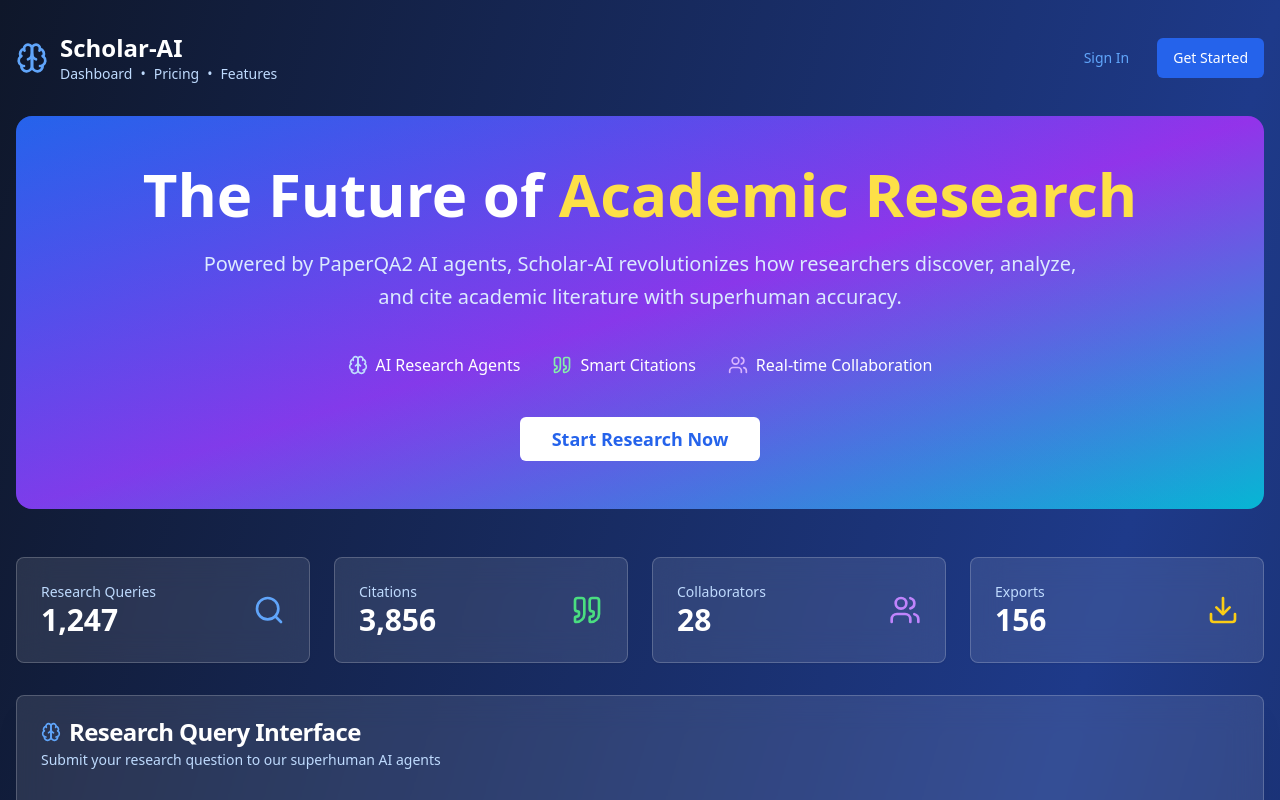
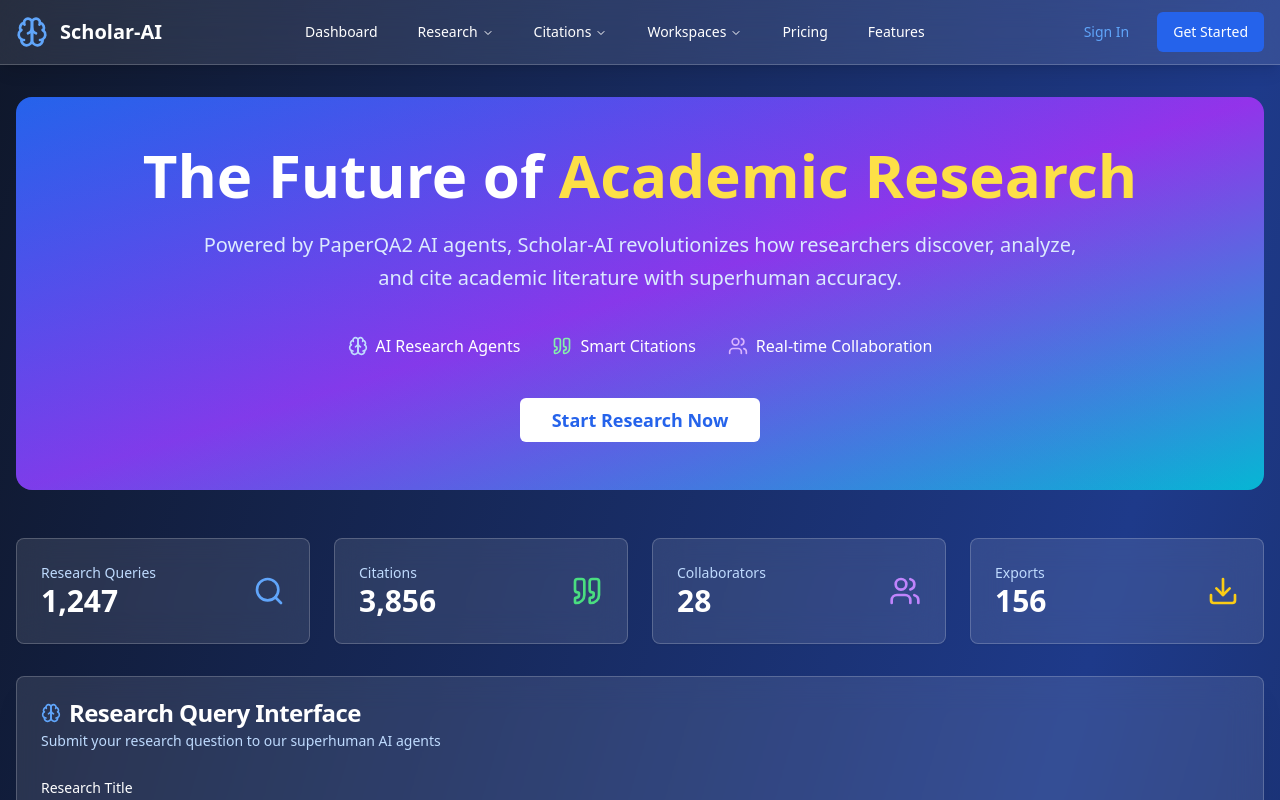
Before and after one commit to Boyov69/research-ai-forge, a React (Vite) app: page / in a window 1280 px wide. Shown: the top 800 px of the page. Built offline with nearby package versions, Linux system fonts and the light colour scheme.

Commit message:
Refactor: Implement navigation bar with accordion
Implement a glassmorphic navigation bar above the hero section, using an accordion layout instead of dropdowns. Ensure correct linking and smooth transitions between pages.

```diff
--- a/src/components/Dashboard.tsx
+++ b/src/components/Dashboard.tsx
@@ -1,3 +1,4 @@
+
 import { useState } from 'react';
 import { Card, CardContent, CardDescription, CardHeader, CardTitle } from '@/components/ui/card';
 import { Button } from '@/components/ui/button';
@@ -12,6 +13,7 @@ import { PricingSection } from './dashboard/PricingSection';
 import { ResearchInterface } from './dashboard/ResearchInterface';
 import { CitationManager } from './dashboard/CitationManager';
 import { WorkspaceList } from './dashboard/WorkspaceList';
+import { MainNavigation } from './navigation/MainNavigation';
 
 export const Dashboard = () => {
   const [citationOpen, setCitationOpen] = useState(false);
@@ -42,40 +44,17 @@ export const Dashboard = () => {
   }];
 
   const handleQuerySubmit = () => {
-    // Handle query submission
     console.log('Query submitted');
   };
 
   return (
     <div className="min-h-screen bg-gradient-to-br from-slate-900 via-blue-900 to-slate-900">
+      {/* Main Navigation */}
+      <MainNavigation />
+
       <div className="container mx-auto px-4 py-8">
-        {/* Header */}
-        <div className="flex items-center justify-between mb-8">
-          <div className="flex items-center gap-3">
-            <Brain className="h-8 w-8 text-blue-400" />
-            <div>
-              <h1 className="text-2xl font-bold text-white">Scholar-AI</h1>
-              <div className="flex items-center gap-2">
-                <span className="text-sm text-blue-200">Dashboard</span>
-                <span className="text-sm text-blue-200">•</span>
-                <span className="text-sm text-blue-200">Pricing</span>
-                <span className="text-sm text-blue-200">•</span>
-                <span className="text-sm text-blue-200">Features</span>
-              </div>
-            </div>
-          </div>
-          <div className="flex items-center gap-3">
-            <Button variant="ghost" className="text-blue-400 hover:text-white">
-              Sign In
-            </Button>
-            <Button className="bg-blue-600 hover:bg-blue-700 text-white">
-              Get Started
-            </Button>
-          </div>
-        </div>
-
         {/* Hero Section */}
-        <div className="mb-12">
+        <div id="dashboard" className="mb-12">
           <Hero />
         </div>
 
@@ -100,18 +79,18 @@ export const Dashboard = () => {
         </div>
 
         {/* AI Research Interface */}
-        <div className="mb-6">
+        <div id="research" className="mb-6">
           <ResearchInterface subscription={null} onQuerySubmit={handleQuerySubmit} />
         </div>
 
         {/* Pricing Section */}
-        <div className="mb-12">
+        <div id="pricing" className="mb-12">
           <PricingSection />
         </div>
 
         {/* Citation Management */}
         <Collapsible open={citationOpen} onOpenChange={setCitationOpen}>
-          <Card className="backdrop-blur-lg bg-white/10 border-white/20 mb-6">
+          <Card id="citations" className="backdrop-blur-lg bg-white/10 border-white/20 mb-6">
             <CollapsibleTrigger asChild>
               <CardHeader className="cursor-pointer hover:bg-white/5 transition-colors">
                 <div className="flex items-center justify-between">
@@ -137,7 +116,7 @@ export const Dashboard = () => {
 
         {/* Collaborative Workspaces */}
         <Collapsible open={workspaceOpen} onOpenChange={setWorkspaceOpen}>
-          <Card className="backdrop-blur-lg bg-white/10 border-white/20 mb-6">
+          <Card id="workspaces" className="backdrop-blur-lg bg-white/10 border-white/20 mb-6">
             <CollapsibleTrigger asChild>
               <CardHeader className="cursor-pointer hover:bg-white/5 transition-colors">
                 <div className="flex items-center justify-between">
@@ -214,7 +193,9 @@ export const Dashboard = () => {
         </Collapsible>
 
         {/* Research Features */}
-        <ResearchFeatures />
+        <div id="features">
+          <ResearchFeatures />
+        </div>
       </div>
     </div>
   );
--- /dev/null
+++ b/src/components/navigation/MainNavigation.tsx
@@ -0,0 +1,162 @@
+
+import { useState } from 'react';
+import { Brain, ChevronDown } from 'lucide-react';
+import { Button } from '@/components/ui/button';
+import {
+  NavigationMenu,
+  NavigationMenuContent,
+  NavigationMenuItem,
+  NavigationMenuList,
+  NavigationMenuTrigger,
+} from '@/components/ui/navigation-menu';
+
+const navigationItems = [
+  {
+    title: 'Dashboard',
+    href: '#dashboard',
+    description: 'Overview of your research activities, statistics, and recent queries'
+  },
+  {
+    title: 'Research',
+    href: '#research',
+    description: 'AI-powered research interface for academic queries and analysis',
+    subItems: [
+      { title: 'Query Interface', description: 'Submit research questions and get AI-powered answers' },
+      { title: 'Analytics', description: 'Track and analyze your research patterns and productivity' },
+      { title: 'History', description: 'Access previous research queries and results' }
+    ]
+  },
+  {
+    title: 'Citations',
+    href: '#citations',
+    description: 'Manage, organize, and export your research citations',
+    subItems: [
+      { title: 'Citation Manager', description: 'Organize and format your citations' },
+      { title: 'Export Tools', description: 'Export citations in various formats (APA, MLA, Chicago)' },
+      { title: 'Bibliography', description: 'Generate complete bibliographies for your research' }
+    ]
+  },
+  {
+    title: 'Workspaces',
+    href: '#workspaces',
+    description: 'Collaborative research environments for team projects',
+    subItems: [
+      { title: 'My Workspaces', description: 'Access your personal and shared workspaces' },
+      { title: 'Collaboration', description: 'Invite team members and manage permissions' },
+      { title: 'Sharing', description: 'Share research findings and collaborate in real-time' }
+    ]
+  },
+  {
+    title: 'Pricing',
+    href: '#pricing',
+    description: 'Explore subscription plans and upgrade options for enhanced features'
+  },
+  {
+    title: 'Features',
+    href: '#features',
+    description: 'Discover all the powerful AI research tools and capabilities available'
+  }
+];
+
+export const MainNavigation = () => {
+  const [hoveredItem, setHoveredItem] = useState<string | null>(null);
+
+  const scrollToSection = (href: string) => {
+    const element = document.querySelector(href);
+    if (element) {
+      element.scrollIntoView({ behavior: 'smooth' });
+    }
+  };
+
+  return (
+    <div className="sticky top-0 z-50 w-full">
+      {/* Glassmorphic Navigation Bar */}
+      <nav className="backdrop-blur-xl bg-white/10 border-b border-white/20 shadow-lg">
+        <div className="container mx-auto px-4">
+          <div className="flex items-center justify-between h-16">
+            {/* Logo */}
+            <div className="flex items-center gap-3">
+              <Brain className="h-8 w-8 text-blue-400" />
+              <span className="text-xl font-bold text-white">Scholar-AI</span>
+            </div>
+
+            {/* Navigation Menu */}
+            <NavigationMenu className="flex-1 justify-center">
+              <NavigationMenuList className="flex gap-1">
+                {navigationItems.map((item) => (
+                  <NavigationMenuItem key={item.title}>
+                    {item.subItems ? (
+                      <>
+                        <NavigationMenuTrigger
+                          className="bg-transparent text-white hover:bg-white/10 data-[active]:bg-white/10 data-[state=open]:bg-white/10"
+                          onMouseEnter={() => setHoveredItem(item.title)}
+                          onMouseLeave={() => setHoveredItem(null)}
+                        >
+                          {item.title}
+                        </NavigationMenuTrigger>
+                        <NavigationMenuContent className="min-w-[400px] bg-slate-900/95 backdrop-blur-xl border border-white/20">
+                          <div className="p-4">
+                            <div className="mb-3">
+                              <h4 className="text-lg font-semibold text-white mb-1">{item.title}</h4>
+                              <p className="text-sm text-blue-200">{item.description}</p>
+                            </div>
+                            <div className="grid gap-2">
+                              {item.subItems.map((subItem) => (
+                                <button
+                                  key={subItem.title}
+                                  onClick={() => scrollToSection(item.href)}
+                                  className="text-left p-3 rounded-lg hover:bg-white/10 transition-colors group"
+                                >
+                                  <div className="font-medium text-white group-hover:text-blue-400 transition-colors">
+                                    {subItem.title}
+                                  </div>
+                                  <div className="text-sm text-blue-200">
+                                    {subItem.description}
+                                  </div>
+                                </button>
+                              ))}
+                            </div>
+                          </div>
+                        </NavigationMenuContent>
+                      </>
+                    ) : (
+                      <button
+                        onClick={() => scrollToSection(item.href)}
+                        onMouseEnter={() => setHoveredItem(item.title)}
+                        onMouseLeave={() => setHoveredItem(null)}
+                        className="relative h-10 px-4 py-2 text-sm font-medium text-white hover:bg-white/10 rounded-md transition-colors group"
+                      >
+                        {item.title}
+
+                        {/* Tooltip on hover */}
+                        {hoveredItem === item.title && (
+                          <div className="absolute top-full left-1/2 transform -translate-x-1/2 mt-2 w-64 p-3 bg-slate-900/95 backdrop-blur-xl border border-white/20 rounded-lg shadow-xl z-50">
+                            <div className="text-sm text-blue-200">
+                              {item.description}
+                            </div>
+                            {/* Arrow pointer */}
+                            <div className="absolute -top-1 left-1/2 transform -translate-x-1/2 w-2 h-2 bg-slate-900 border-l border-t border-white/20 rotate-45"></div>
+                          </div>
+                        )}
+                      </button>
+                    )}
+                  </NavigationMenuItem>
+                ))}
+              </NavigationMenuList>
+            </NavigationMenu>
+
+            {/* Auth Buttons */}
+            <div className="flex items-center gap-3">
+              <Button variant="ghost" className="text-blue-400 hover:text-white hover:bg-white/10">
+                Sign In
+              </Button>
+              <Button className="bg-blue-600 hover:bg-blue-700 text-white">
+                Get Started
+              </Button>
+            </div>
+          </div>
+        </div>
+      </nav>
+    </div>
+  );
+};
```
